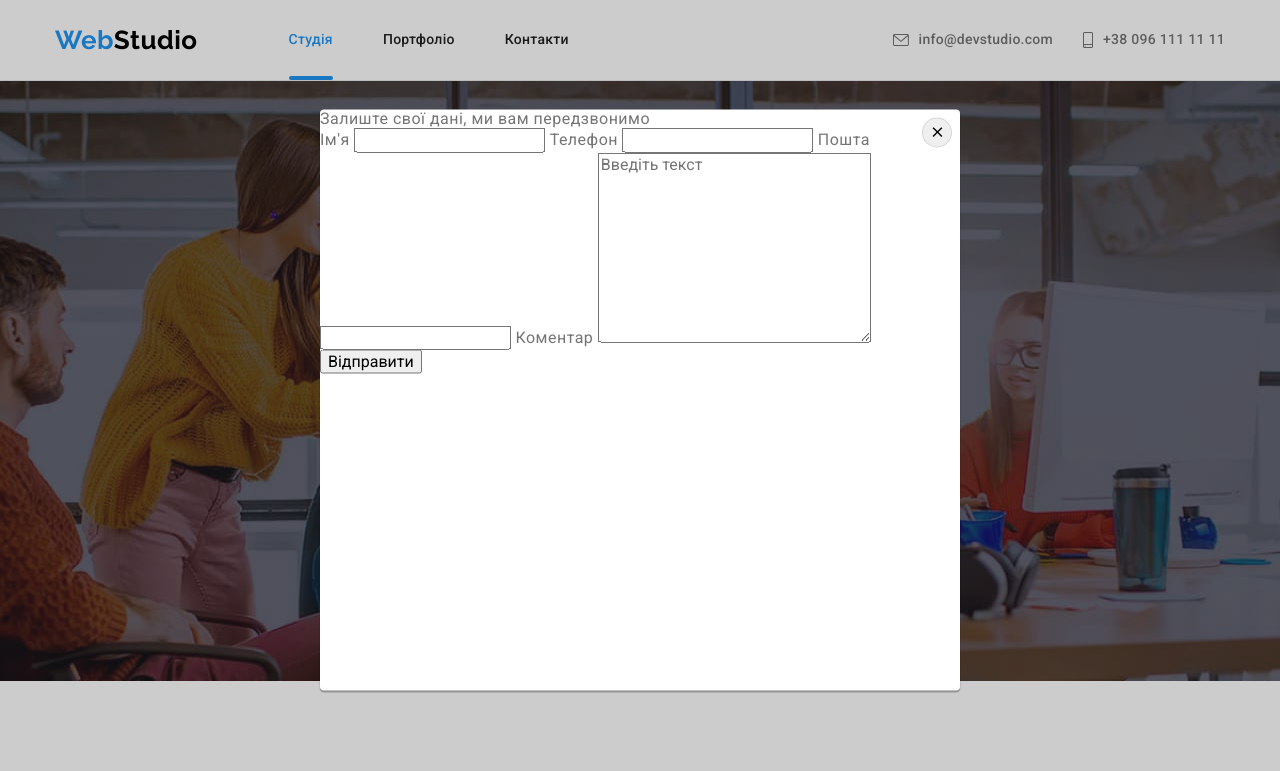
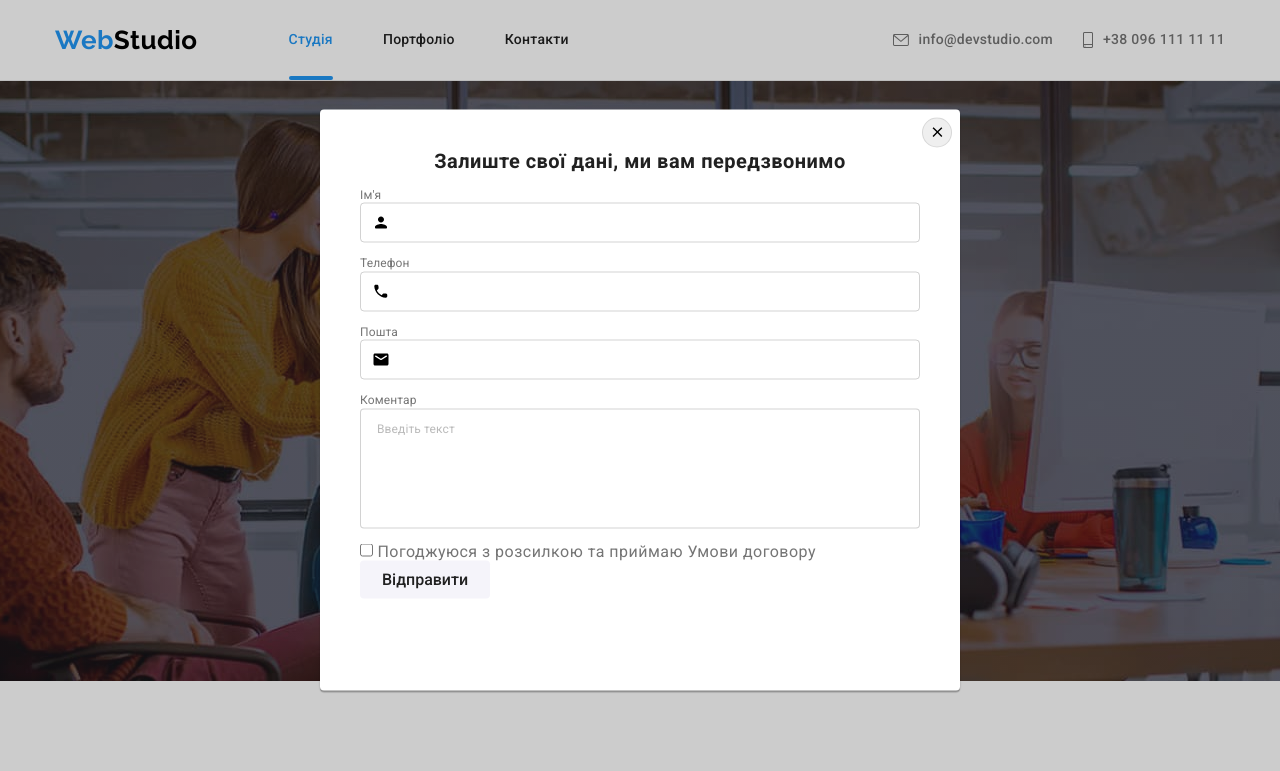
Before and after one commit to Olya2806/goit-markup-hw-06, a plain HTML site: page index.html in a window 1280 px wide. Both pictures are taken after a click on the button "Замовити послугу". Shown: the top 771 px of the page. Drawn offline with nearby package versions, Linux system fonts and the light colour scheme.

Commit message:
Додає інпути

```diff
--- a/css/styles.css
+++ b/css/styles.css
@@ -533,10 +533,14 @@ transform: translateY(0%);
 }
 .footer-container {
   display: flex;
-  align-items: baseline;
+  justify-content: space-between;
+  align-items: baseline ;
 }
 .footer-socnetworks {
-  margin-left: 70px;
+  /* margin-left: 70px; */
+}
+.footer-concact{
+
 }
 .footer-text {
   display: inline-block;
@@ -578,6 +582,45 @@ transform: translateY(0%);
   background-color: var(--accent-colour);
   fill: var(--primary-white-color);
 }
+.footer-input-wrapper{
+  width: 570px;
+}
+.footer-input{
+  /* w100% */
+  height: 50px;
+  border: 1px solid rgba(255, 255, 255, 0.3);
+    filter: drop-shadow(0px 4px 4px rgba(0, 0, 0, 0.15));
+    border-radius: 4px;
+    background-color: transparent;
+}
+
+.subscribe{
+  display: flex;
+
+
+}
+
+.footer-subscribe-link{
+    display: flex;
+    align-items: center;
+    text-align: center;
+    letter-spacing: 0.06em;
+    color: var(--primary-white-color);
+  width: 200px;
+  height: 50px;
+  background-color: var(--accent-colour);
+box-shadow: 0px 4px 4px rgba(0, 0, 0, 0.15);
+  border-radius: 4px;
+}
+.subscribe-text{
+font-weight: 700;
+  font-size: 16px;
+  line-height: 1.9;
+  margin-right: 10px;
+}
+.subscribe-icon{
+
+}
 
 /* backdrop */
 .backdrop{
@@ -606,6 +649,7 @@ transform: translateY(0%);
   background-color: var(--primary-white-color);
   box-shadow: 0px 1px 3px rgba(0, 0, 0, 0.12), 0px 1px 1px rgba(0, 0, 0, 0.14), 0px 2px 1px rgba(0, 0, 0, 0.2);
   border-radius: 4px;
+  padding: 40px;
 
   position: absolute;
   top: 50%;
@@ -626,6 +670,81 @@ transform: translateY(0%);
   justify-content: center;
   cursor: pointer;
 }
+.modal-tittle{
+  font-weight: 700;
+    font-size: 20px;
+    line-height: 1.15;
+    text-align: center;
+    margin-bottom: 12px;
+
+    color: var(--tittle-text-color);
+}
+
+/* form */
+.modal-field{
+  margin-bottom: 10px;
+}
+.modal-input{
+  width: 100%;
+  height: 40px;
+  border: 1px solid rgba(33, 33, 33, 0.2);
+    border-radius: 4px;
+    background-color: transparent;
+    outline: transparent;
+    padding-left: 42px;
+
+    transition: border-color var(--transition-time) ;
+}
+.modal-input:focus{
+  border-color: var(--accent-colour);
+
+}
+.modal-input:focus + .modal-icon{
+fill: var(--accent-colour);
+}
+.input-wrapper{
+  position: relative;
+  margin-bottom: 10px;
+}
+
+.modal-textarea{
+  width: 100%;
+  height: 120px;
+  border: 1px solid rgba(33, 33, 33, 0.2);
+    border-radius: 4px;
+    padding: 12px 16px;
+  resize: none;
+  outline: transparent;
+}
+.modal-textarea:focus{
+  border-color: var(--accent-colour);
+}
+.modal-textarea::placeholder{
+  font-weight: 400;
+    font-size: 12px;
+    line-height: 1.17;
+    letter-spacing: 0.01em;
+
+    color: rgba(117, 117, 117, 0.5);
+}
+
+.modal-icon{
+  position: absolute;
+  left: 12px;
+  top: 50%;
+  transform: translateY(-50%);
+
+  transition: fill var(--transition-time);
+}
+.input-label{
+  margin-bottom: 4px;
+  font-weight: 400;
+    font-size: 12px;
+    line-height: 1.17;
+    letter-spacing: 0.01em;
+
+    color: #757575;
+}
 
 .visually-hidden {
   position: absolute;
--- a/index.html
+++ b/index.html
@@ -391,8 +391,26 @@
             </li>
           </ul>
         </div>
+          <div class="footer-concact">
+            <span class="footer-text">Підпишіться на розсилку</span>
+
+            <div class="subscribe">
+                <div class="footer-input-wrapper">
+                  <input type="email" name="email" class="footer-input" id="email" placeholder="E-mail">
+                </div>
+              <a href="" class="footer-subscribe-link link">
+                <span class="subscribe-text">Підписатися</span>
+                <svg width="24" height="24" class="subscribe-icon">
+                  <use href="./images/symbol-defs.svg#icon-icon-send"></use>
+                </svg>
+              </a>
+
+            </div>
+          </div>
       </div>
+
     </footer>
+
     <div data-modal class="backdrop is-hidden">
       <div class="modal">
         <button data-modal-close class="modal-close-button">
@@ -400,27 +418,46 @@
             <use href="./images/symbol-defs.svg#icon-close-button"></use>
           </svg>
         </button>
-        <form action="">
-          <p>Залиште свої дані, ми вам передзвонимо</p>
-          <label for="">
-            Ім'я
-            <input type="text" name="username">
-          </label>
-          <label for="">
-            Телефон
-            <input type="tel" name="phone_number">
-          </label>
-          <label for="">
-            Пошта
-            <input type="email" name="email">
-          </label>
-          <label>
-            Коментар
-            <textarea name="feedback" id="" cols="30" rows="10" placeholder="Введіть текст"></textarea>
-          </label>
+        <p class="modal-tittle">Залиште свої дані, ми вам передзвонимо</p>
+          <form action="#" class="modal-form">
+            <div class="modal-field">
+              <label for="username" class="input-label">Ім'я</label>
+                <div class="input-wrapper">
+                  <input type="text" name="username" class="modal-input" id="username">
+                  <svg class="modal-icon" width="18" height="18">
+                    <use href="./images/symbol-defs.svg#icon-person-input"></use>
+                  </svg>
+                </div>
+            </div>
+            <div class="modal-field">
+              <label for="phone_number" class="input-label">Телефон</label>
+                <div class="input-wrapper">
+                  <input type="tel" name="phone_number" class="modal-input" id="phone_number">
+                  <svg class="modal-icon" width="18" height="18">
+                    <use href="./images/symbol-defs.svg#icon-phone-input"></use>
+                  </svg>
+                </div>
+            </div>
 
-          <button type="submit">Відправити</button>
-        </form>
+            <div class="modal-field">
+              <label for="email" class="input-label">Пошта</label>
+                <div class="input-wrapper">
+                  <input type="email" name="email" class="modal-input" id="email">
+                  <svg class="modal-icon" width="18" height="18">
+                    <use href="./images/symbol-defs.svg#icon-email-input"></use>
+                  </svg>
+                </div>
+            </div>
+
+            <div class="modal-field">
+              <label for="user-text" class="input-label">Коментар</label>
+                <textarea name="feedback" id="user-text" placeholder="Введіть текст" class="modal-textarea"></textarea>
+            </div>
+            <input type="checkbox" name="" id="" required>
+            <label for="">Погоджуюся з розсилкою та приймаю Умови договору</label>
+
+            <button type="submit" class="button">Відправити</button>
+          </form>
       </div>
     </div>
 
```
